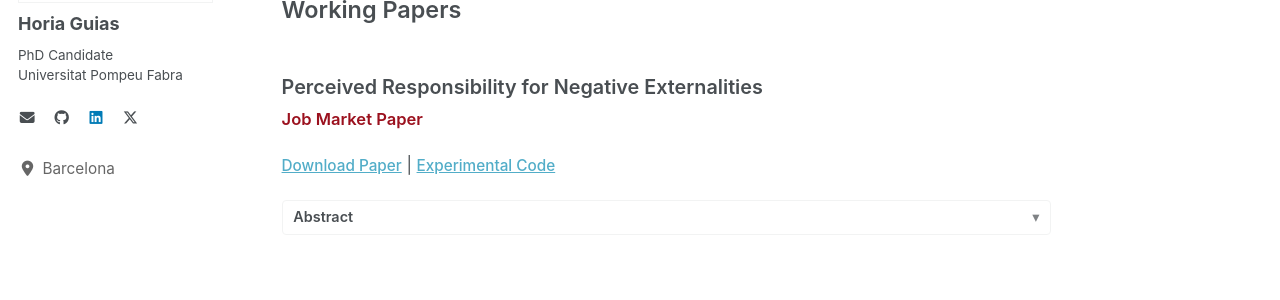
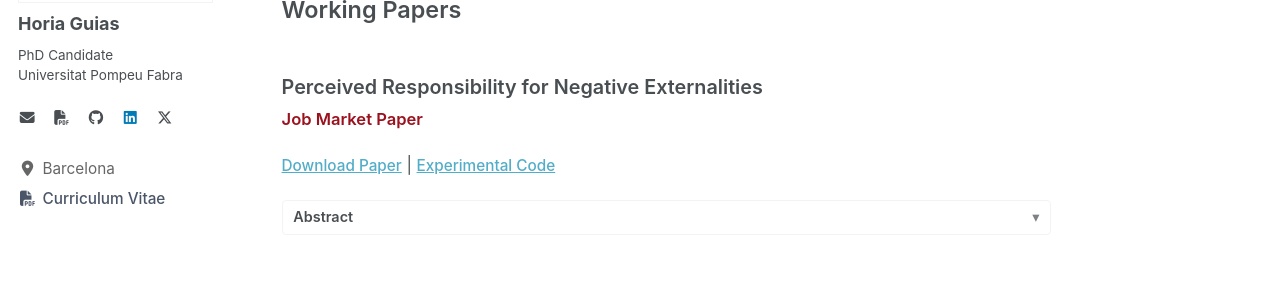
Before and after one commit to horiaguias/horiaguias.github.io, a Jekyll site: the page built from _pages/about.md, in a window 1280 px wide. Shown: the part 385-685 px from the top of the page. Built offline with Jekyll 4.4.1, drawn with Linux system fonts in a browser that asks for light colours; a style sheet for code colours, icons or effects is not loaded.

Commit message:
Include CV to author-profile

```diff
--- a/_includes/author-profile.html
+++ b/_includes/author-profile.html
@@ -28,6 +28,11 @@
       {% endif %}
       {% if author.email %}
         <li><a href="mailto:{{ author.email }}" title="Email"><i class="fas fa-fw fa-envelope" aria-hidden="true"></i></a></li>
+      {% endif %}
+
+      <!-- Curriculum Vitae Icon -->
+      {% if author.cv %}
+        <li><a href="{{ author.cv | relative_url }}" title="Curriculum Vitae" target="_blank" rel="noopener noreferrer"><i class="fas fa-fw fa-file-pdf" aria-hidden="true"></i></a></li>
       {% endif %}
 
       <!-- Academic websites -->
@@ -172,5 +177,14 @@
         <i class="fas fa-fw fa-location-dot" aria-hidden="true" style="margin-right: 0.3rem;"></i>{{ author.location }}
       </div>
     {% endif %}
+
+    <!-- Explicit CV Link below Location -->
+    {% if author.cv %}
+      <div style="margin-top: 0.4rem; font-size: 0.85rem;">
+        <a href="{{ author.cv | relative_url }}" target="_blank" rel="noopener noreferrer" style="color: #4a5568; text-decoration: none; font-weight: 500;">
+          <i class="fas fa-fw fa-file-pdf" aria-hidden="true" style="margin-right: 0.3rem;"></i>Curriculum Vitae
+        </a>
+      </div>
+    {% endif %}
   </div>
 </div>
```
Also changed, not shown: _pages/about.md (+1 -1 lines).
